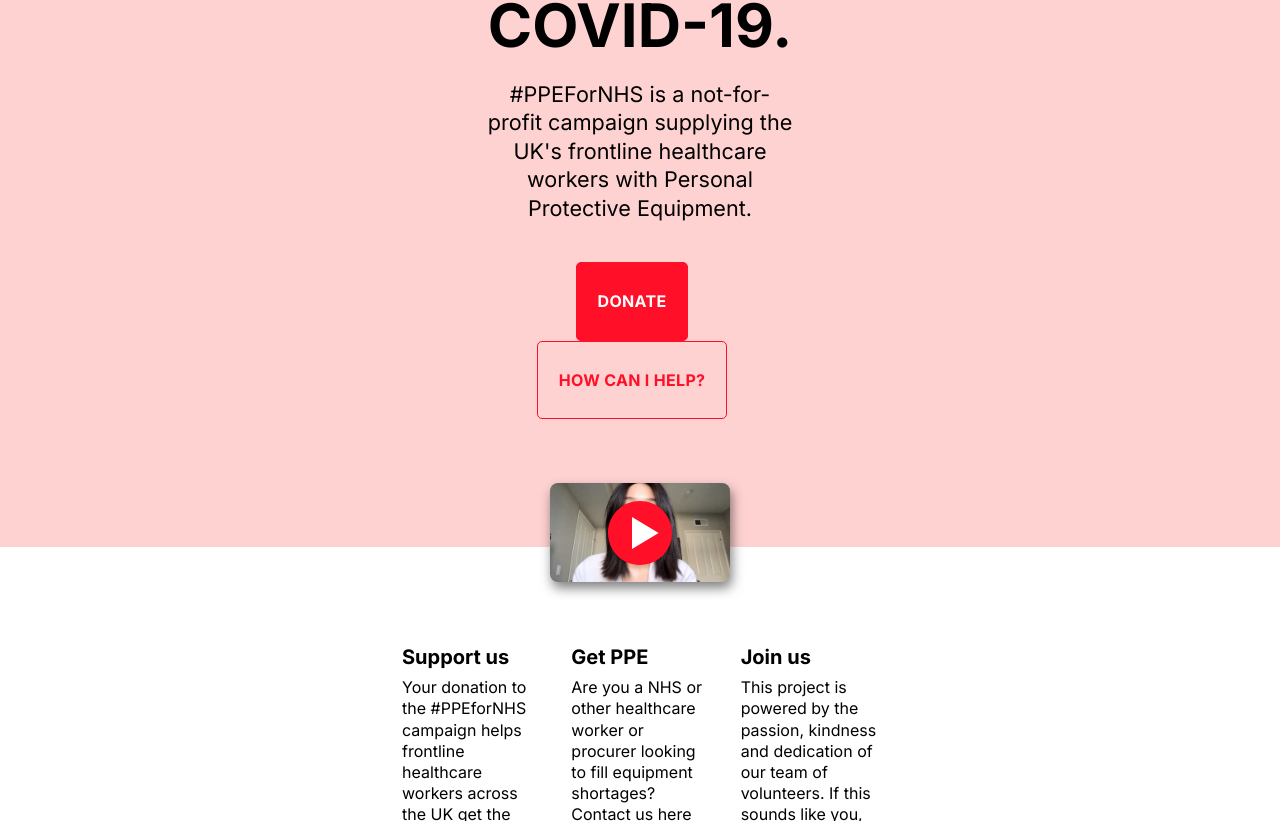
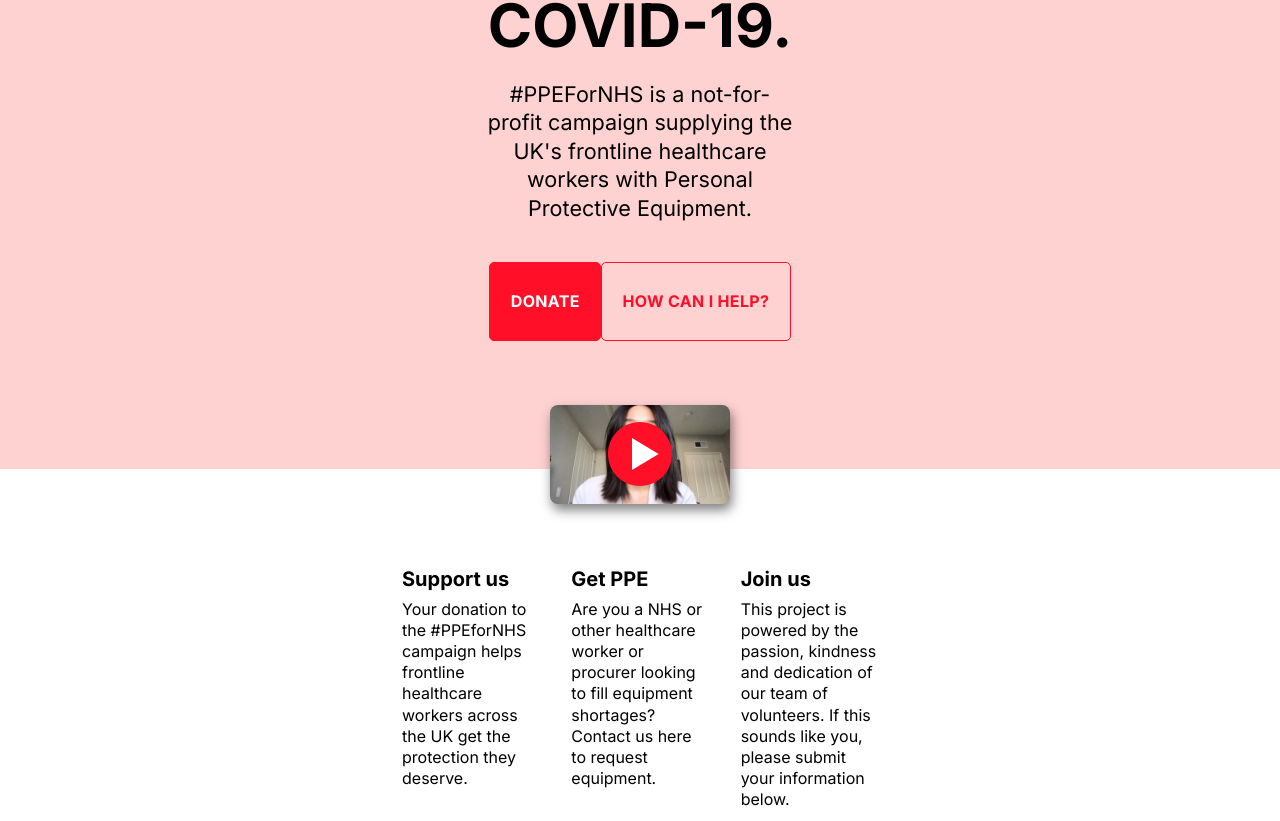
Before and after one commit to grgmddn/ppe-for-uk, a Gatsby site: page / in a window 1280 px wide. Shown: the part 754-1575 px from the top of the page. Built offline with nearby package versions, Linux system fonts and the light colour scheme; Gatsby itself is replaced by a stand-in of ours; grey boxes are pictures that could not be loaded.

Commit message:
Reflect changes in master without merge

```diff
--- a/src/components/head.js
+++ b/src/components/head.js
@@ -38,9 +38,7 @@
         <meta name="twitter:description" content={siteData.description} />
         {twitterImageMeta}
         <link href="https://fonts.googleapis.com/css2?family=Inter:wght@400;500;700&display=swap" rel="stylesheet" />
-        <script src="https://cdn6.heysavvy.com/wc/savvy.min.js" />
       </Helmet>
-      <savvy-smart-form id="Thm4BPQ59vXRtF0mSXh2"></savvy-smart-form>
     </>
   )
 }
--- a/src/pages/index.js
+++ b/src/pages/index.js
@@ -138,8 +138,8 @@
                       <h2 className="o-title__headline c-masthead__headline">Help get <span className="c-nhs">NHS</span> staff the protective equipment they need to fight COVID-19.</h2>
                       <p className="o-title__byline c-masthead__byline">#PPEForNHS is a not-for-profit campaign supplying the UK's frontline healthcare workers with Personal Protective Equipment.</p>
                       <div className="c-masthead__buttons">
-                        <a className="o-button o-button--fill o-button--red o-button--masthead" href={siteData.externalLinks.crowdfund} target="_blank" data-event-id="donate" data-label="section_masthead">Donate</a>
-                        <a className="o-button o-button--red o-button--masthead" href="#why-this-campaign" id="read-more" data-event-id="read-more">How can I help?</a>
+                        <a className="o-button o-button--fill o-button--red o-button--inline" href={siteData.externalLinks.donate} target="_blank" data-event-id="donate" data-label="section_masthead">Donate</a>
+                        <a className="o-button o-button--red o-button--inline" href="#why-this-campaign" id="read-more" data-event-id="read-more">How can I help?</a>
                       </div>
                     </div>
                   </div>
```
